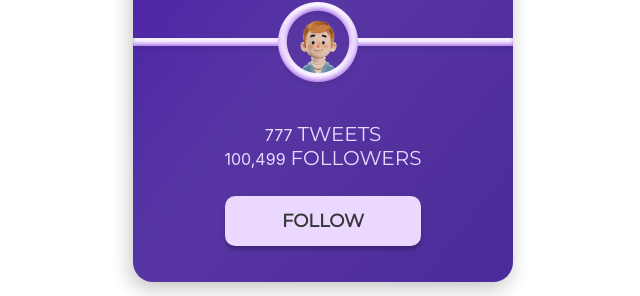
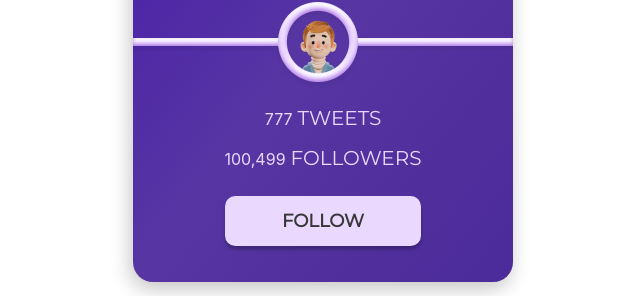
Before and after one commit to Victoriia-Ripka/test-task-twit, a React (Create React App) app: page / in a window 1280 px wide. Shown: the part 278-574 px from the top of the page, without its empty margins (317-957 px from the left). Built offline with nearby package versions, Linux system fonts and the light colour scheme.

Commit message:
edits in markup

```diff
--- a/src/components/twitt/twit.js
+++ b/src/components/twitt/twit.js
@@ -5,7 +5,8 @@ import {
   LogoImg,
   BackImg,
   AvatarImg,
-  InfoDiv,
+  InfoUl,
+  InfoLi,
   Text,
   Span,
   Button,
@@ -14,37 +15,36 @@ import {
 
 const Twit = () => {
   const [twitts, _] = useState(777);
-  const [followers, setFollowers] = useState(100500);
-  const [followed, setFollowed] = useState(false);
+  const [followers, setFollowers] = useState(
+    window.localStorage.getItem("followers")
+      ? JSON.parse(window.localStorage.getItem("followers"))
+      : 100500
+  );
+  const [followed, setFollowed] = useState(
+    window.localStorage.getItem("followed")
+      ? JSON.parse(window.localStorage.getItem("followed"))
+      : false
+  );
 
   const firstUpdate = useRef(true);
 
   useEffect(() => {
-    const localFollowers = window.localStorage.getItem("followers");
-    const localFollowed = window.localStorage.getItem("followed");
-    if (localFollowed && localFollowers) {
-      setFollowed(localFollowed);
-        setFollowers(localFollowers);
-        console.log("first render with local")
-    }
-  }, []);
-
-  useEffect(() => {
     if (firstUpdate.current) {
       firstUpdate.current = false;
-      console.log("first ", followers);
+      console.log("first render with local ", Date.now());
       return;
-    }
-    if (!firstUpdate.current) {
-      console.log("second");
+    } else {
+      console.log("second", Date.now());
       if (followed) {
         window.localStorage.setItem("followed", JSON.stringify(true));
         window.localStorage.setItem("followers", JSON.stringify(followers + 1));
         setFollowers(followers + 1);
+        console.log("add");
       } else {
         window.localStorage.setItem("followed", JSON.stringify(false));
         window.localStorage.setItem("followers", JSON.stringify(followers - 1));
         setFollowers(followers - 1);
+        console.log("minus");
       }
     }
   }, [followed]);
@@ -55,19 +55,19 @@ const Twit = () => {
       <BackImg src={Background} alt="background" />
       <AvatarImg src={Avatar} alt="avatar"></AvatarImg>
       <Line></Line>
-      <InfoDiv>
-        <div>
+      <InfoUl>
+        <InfoLi>
           <Span>{twitts.toLocaleString("en-US")}</Span>
           <Text> tweets</Text>
-        </div>
-        <div>
+        </InfoLi>
+        <InfoLi>
           <Span>{followers.toLocaleString("en-US")}</Span>
           <Text> followers</Text>
-        </div>
+        </InfoLi>
         <Button type="button" onClick={() => setFollowed(!followed)}>
           {followed ? "following" : "follow"}
         </Button>
-      </InfoDiv>
+      </InfoUl>
     </Card>
   );
 };
--- a/src/components/twitt/twit.styled.js
+++ b/src/components/twitt/twit.styled.js
@@ -59,11 +59,21 @@ export const Line = styled.span`
     inset 0px -1.71846px 3.43693px #ae7be3, inset 0px 3.43693px 2.5777px #fbf8ff;
 `;
 
-export const InfoDiv = styled.div`
+export const InfoUl = styled.ul`
+  list-style-type: none;
+  padding: 0;
+  margin: 0;
   width: 100%;
   display: flex;
   flex-direction: column;
   align-items: center;
+`;
+
+export const InfoLi = styled.li`
+  margin-top: 16px;
+  &:first-child {
+    margin-top: 0;
+  }
 `;
 
 export const Text = styled.p`
```
